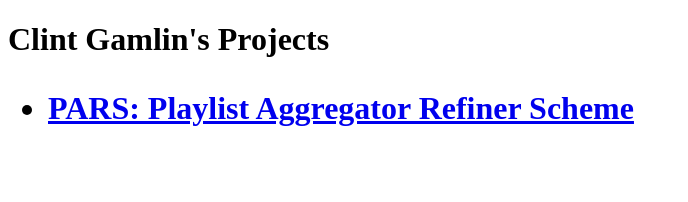
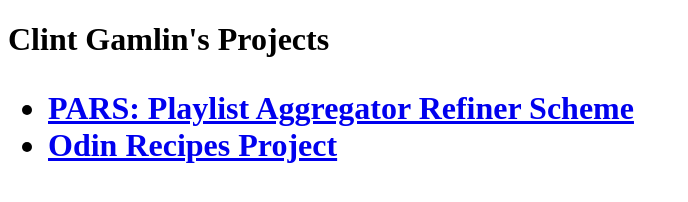
Before and after one commit to cdgamlin/cdgamlin.github.io, a plain HTML site: page index.html in a window 1280 px wide. Shown: the whole page, without its empty margins (0-688 px from the left). Drawn offline with Linux system fonts and the light colour scheme.

Commit message:
Add link to Odin Recipes to index.html

```diff
--- a/index.html
+++ b/index.html
@@ -9,6 +9,7 @@
     <h1>Clint Gamlin's Projects<h1>
     <ul>
         <li><a href="./PARS">PARS: Playlist Aggregator Refiner Scheme</a></li>
+        <li><a href="./odin-recipes">Odin Recipes Project</a></li>
     </ul>
 </body>
 </html>
```
